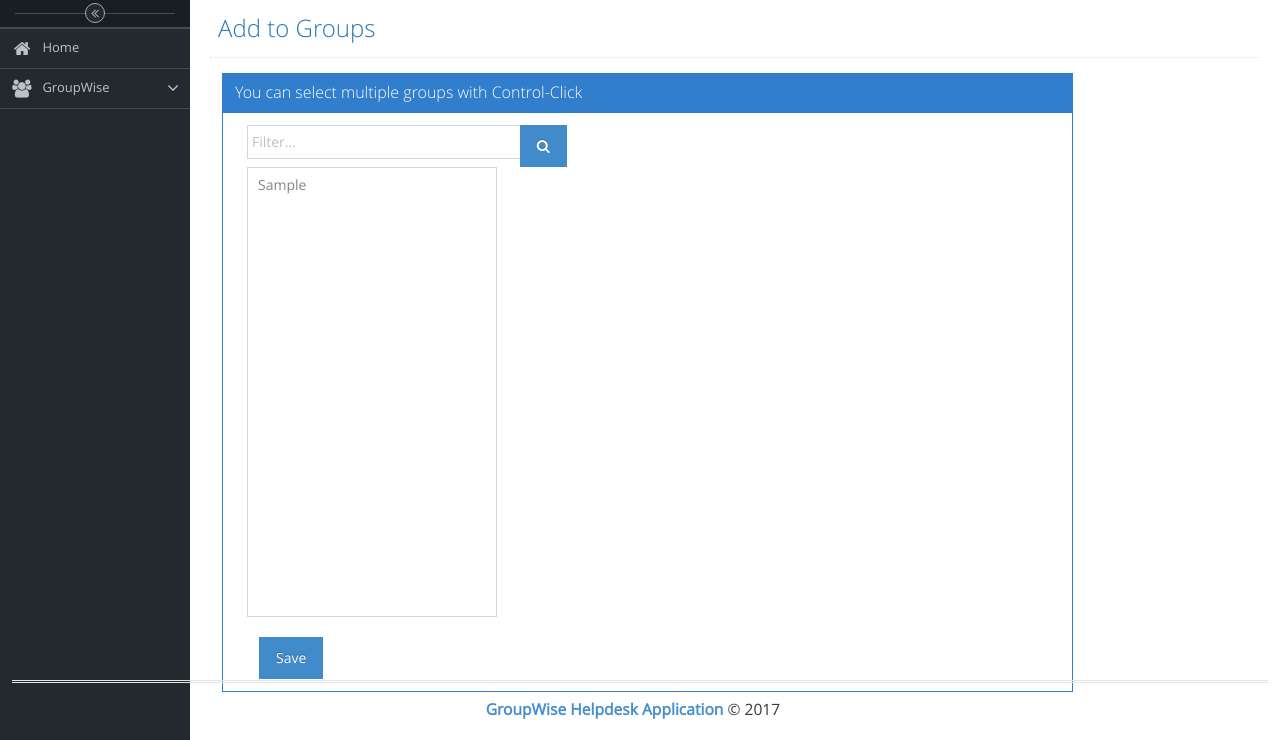
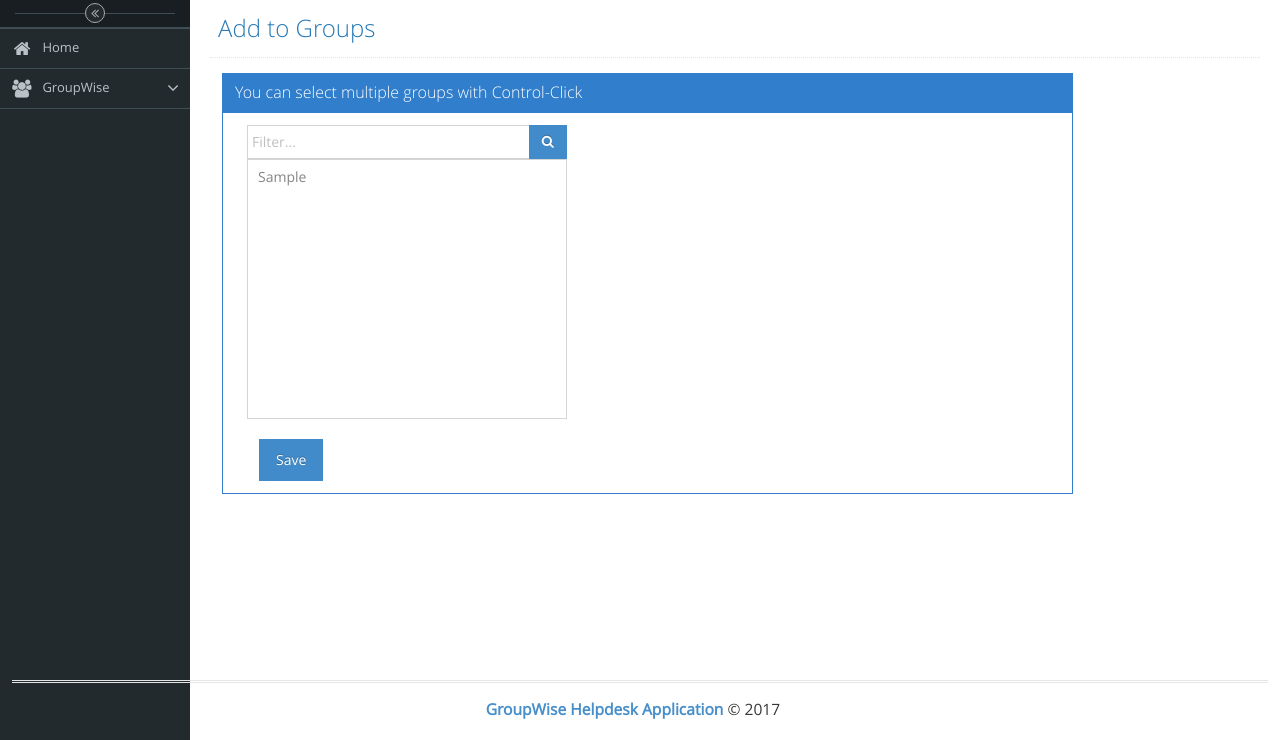
Before and after one commit to mblackhamgw/gwhelpdesk, a Django app: template helpdesk/templates/helpdesk/addtogroups.html in a window 1280 px wide. Shown: the part 60-800 px from the top of the page. Run offline with Django 3.2, Linux system fonts and the light colour scheme; the template is opened without the code that fills it: most values are stand-ins (such as "Sample title", 1, 10 or a date in 2020); parts of the project's set-up code (start-up, migrations or seed data) failed here and were passed over; some libraries are stand-ins or nearby versions.

Commit message:
Add files via upload

```diff
--- a/helpdesk/templates/helpdesk/addtogroups.html
+++ b/helpdesk/templates/helpdesk/addtogroups.html
@@ -17,7 +17,7 @@
 					<div class="input-group custom-search-form">
 					    <input type="text" class="form-control" placeholder="Filter..." name="userid" id="textbox">
 						<span class="input-group-btn">
-							<button class="btn btn-primary " type="submit">
+							<button class="btn btn-primary btn-sm" type="submit">
 								<i class="fa fa-search"></i>
 							</button>
 						</span>
@@ -28,7 +28,7 @@
 				<div class="col-md-5">
 					<form action="{% url 'groups' %}" method="post" role="form">
 					   {% csrf_token %}
-						<select id="select" class="form-control" name="groups" multiple="multiple" size="20" style="width: 250px; max-height: 450px; overflow:auto;">
+						<select id="select" class="form-control" name="groups" multiple="multiple" size="20" style="width: 320px; max-height: 260px; overflow:auto;">
 							{% for grp in groups %}
 								<option value="{{grp.1}}">{{grp.0}}</option>
 							{% endfor %}
```
